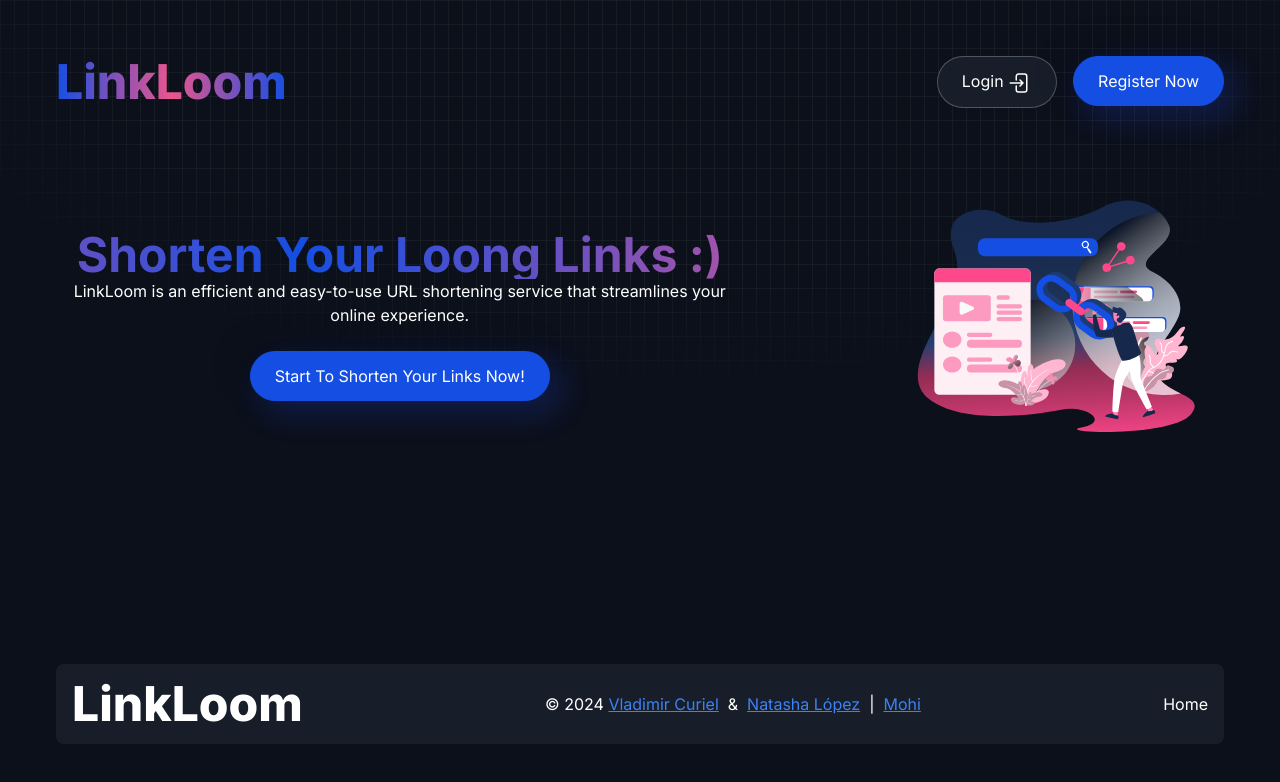
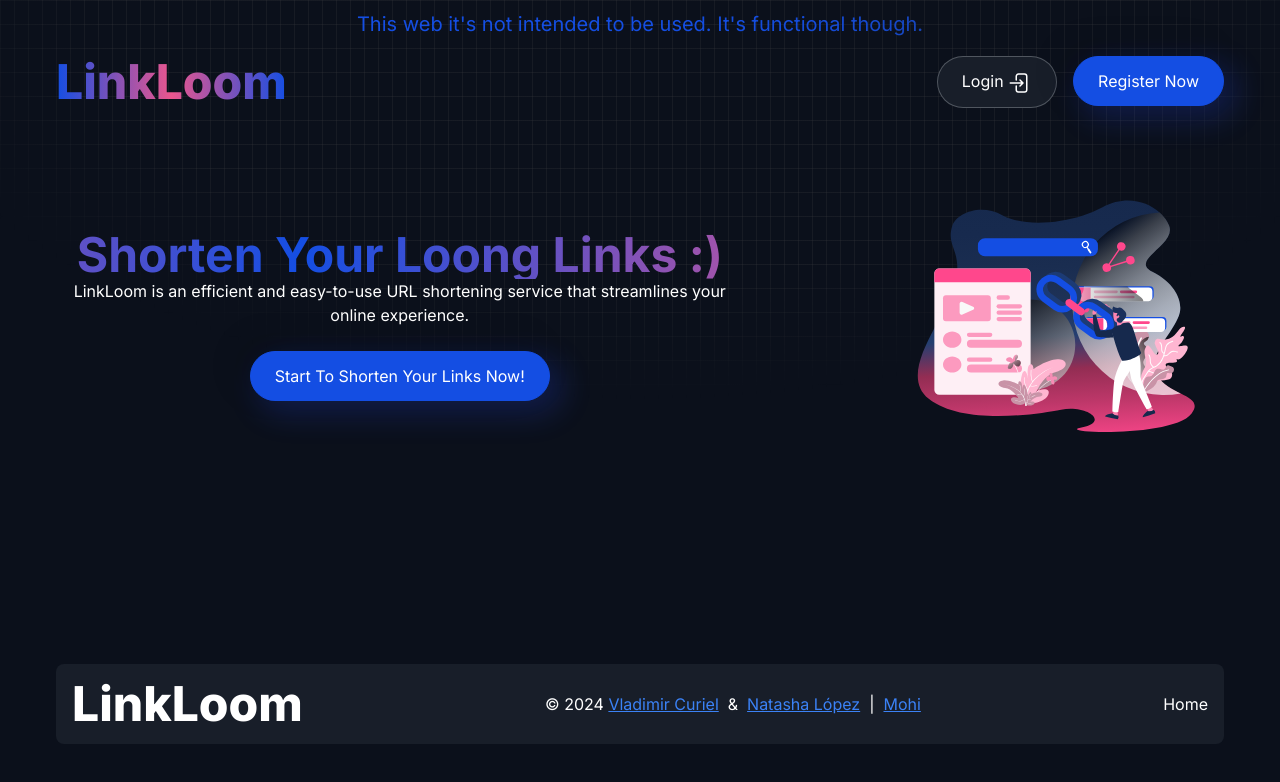
Before and after one commit to NightmareVCO/urlShortener-nextjs, a Next.js app: page / in a window 1280 px wide. Shown: the top 782 px of the page. Built offline with nearby package versions, Linux system fonts and the light colour scheme; no server answers; the database is empty.

Commit message:
feat: Add Banner component to homepage layout

```diff
--- a/src/app/(homepage)/layout.tsx
+++ b/src/app/(homepage)/layout.tsx
@@ -1,6 +1,7 @@
 import "@components/globals.css";
 
 import Background from "@components/background/Background";
+import Banner from "@components/banner/Banner";
 import Footer from "@components/footer/Footer";
 import Navbar from "@components/navbar/Navbar";
 import { HomeInformation } from "@config/site";
@@ -21,6 +22,7 @@ export default function RootLayout({
   return (
     <html lang="en">
       <body className={inter.className + " p-6 sm:p-8 md:p-10 lg:p-12 xl:p-14"}>
+        <Banner />
         <Background />
         <header>
           <Navbar />
```
